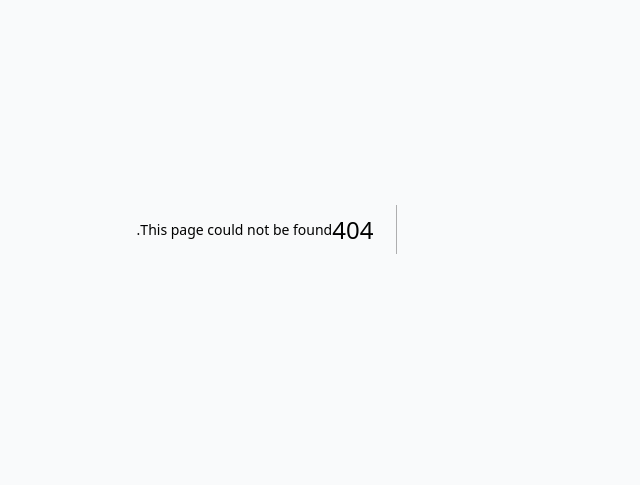
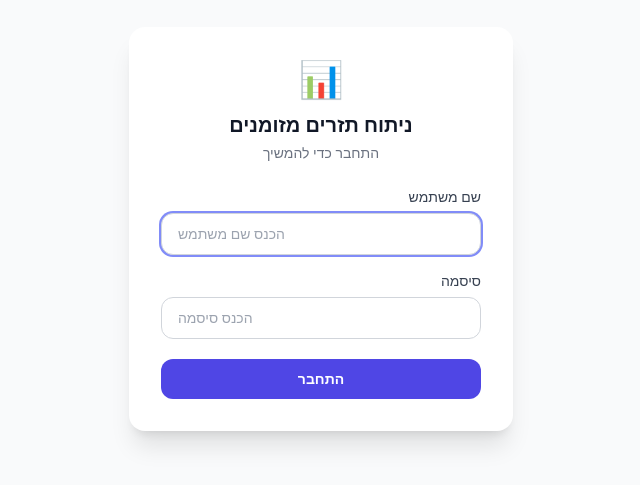
Before and after one commit to BORUCHFRIED/cashflow-analyzer, a Next.js app: page /login in a window 1280 px wide. Before the commit this address had no page. Shown: the part 171-656 px from the top of the page, without its empty margins (405-1045 px from the left). Built offline with nearby package versions, Linux system fonts and the light colour scheme.

Commit message:
add login page and auth middleware

```diff
--- /dev/null
+++ b/src/app/api/auth/login/route.ts
@@ -0,0 +1,26 @@
+import { NextRequest, NextResponse } from 'next/server';
+
+export async function POST(req: NextRequest) {
+  try {
+    const { username, password } = await req.json();
+
+    if (
+      username === process.env.APP_USERNAME &&
+      password === process.env.APP_PASSWORD
+    ) {
+      const res = NextResponse.json({ ok: true });
+      res.cookies.set('auth-token', process.env.AUTH_SECRET!, {
+        httpOnly: true,
+        secure: process.env.NODE_ENV === 'production',
+        sameSite: 'lax',
+        path: '/',
+        maxAge: 60 * 60 * 24 * 30, // 30 days
+      });
+      return res;
+    }
+
+    return NextResponse.json({ error: 'שם משתמש או סיסמה שגויים' }, { status: 401 });
+  } catch {
+    return NextResponse.json({ error: 'שגיאת שרת' }, { status: 500 });
+  }
+}
--- /dev/null
+++ b/src/app/api/auth/logout/route.ts
@@ -0,0 +1,13 @@
+import { NextResponse } from 'next/server';
+
+export async function POST() {
+  const res = NextResponse.json({ ok: true });
+  res.cookies.set('auth-token', '', {
+    httpOnly: true,
+    secure: process.env.NODE_ENV === 'production',
+    sameSite: 'lax',
+    path: '/',
+    maxAge: 0,
+  });
+  return res;
+}
--- /dev/null
+++ b/src/app/login/page.tsx
@@ -0,0 +1,91 @@
+'use client';
+import { useState, FormEvent } from 'react';
+import { useRouter } from 'next/navigation';
+
+export default function LoginPage() {
+  const [username, setUsername] = useState('');
+  const [password, setPassword] = useState('');
+  const [error, setError]       = useState('');
+  const [loading, setLoading]   = useState(false);
+  const router = useRouter();
+
+  async function handleSubmit(e: FormEvent) {
+    e.preventDefault();
+    setError('');
+    setLoading(true);
+    try {
+      const res = await fetch('/api/auth/login', {
+        method: 'POST',
+        headers: { 'Content-Type': 'application/json' },
+        body: JSON.stringify({ username, password }),
+      });
+      if (res.ok) {
+        router.push('/');
+        router.refresh();
+      } else {
+        const data = await res.json();
+        setError(data.error ?? 'שגיאת התחברות');
+      }
+    } catch {
+      setError('שגיאת חיבור לשרת');
+    } finally {
+      setLoading(false);
+    }
+  }
+
+  return (
+    <div className="min-h-screen bg-gray-50 flex items-center justify-center p-4">
+      <div className="bg-white rounded-2xl shadow-xl w-full max-w-sm p-8 flex flex-col gap-6">
+        {/* Logo / Title */}
+        <div className="text-center">
+          <div className="text-4xl mb-3">📊</div>
+          <h1 className="text-xl font-bold text-gray-900">ניתוח תזרים מזומנים</h1>
+          <p className="text-sm text-gray-500 mt-1">התחבר כדי להמשיך</p>
+        </div>
+
+        <form onSubmit={handleSubmit} className="flex flex-col gap-4">
+          <div className="flex flex-col gap-1.5">
+            <label className="text-sm font-medium text-gray-700">שם משתמש</label>
+            <input
+              type="text"
+              value={username}
+              onChange={e => setUsername(e.target.value)}
+              placeholder="הכנס שם משתמש"
+              required
+              autoFocus
+              dir="ltr"
+              className="border border-gray-300 rounded-xl px-4 py-2.5 text-sm focus:outline-none focus:ring-2 focus:ring-indigo-400"
+            />
+          </div>
+
+          <div className="flex flex-col gap-1.5">
+            <label className="text-sm font-medium text-gray-700">סיסמה</label>
+            <input
+              type="password"
+              value={password}
+              onChange={e => setPassword(e.target.value)}
+              placeholder="הכנס סיסמה"
+              required
+              dir="ltr"
+              className="border border-gray-300 rounded-xl px-4 py-2.5 text-sm focus:outline-none focus:ring-2 focus:ring-indigo-400"
+            />
+          </div>
+
+          {error && (
+            <div className="bg-rose-50 border border-rose-200 text-rose-700 text-sm rounded-xl px-4 py-2.5 text-center">
+              {error}
+            </div>
+          )}
+
+          <button
+            type="submit"
+            disabled={loading}
+            className="bg-indigo-600 text-white font-semibold rounded-xl py-2.5 text-sm hover:bg-indigo-700 disabled:opacity-50 disabled:cursor-not-allowed transition-colors mt-1"
+          >
+            {loading ? 'מתחבר...' : 'התחבר'}
+          </button>
+        </form>
+      </div>
+    </div>
+  );
+}
--- a/src/components/Dashboard.tsx
+++ b/src/components/Dashboard.tsx
@@ -1,5 +1,6 @@
 'use client';
 import { useState } from 'react';
+import { useRouter } from 'next/navigation';
 import { CURRENCY_SYMBOLS } from '@/types';
 import { currentMonth, monthLabel } from '@/lib/utils';
 import MonthSelector from './MonthSelector';
@@ -18,6 +19,13 @@ const TABS: { key: Tab; label: string }[] = [
 export default function Dashboard() {
   const [month, setMonth] = useState(currentMonth);
   const [tab, setTab] = useState<Tab>('ILS');
+  const router = useRouter();
+
+  async function handleLogout() {
+    await fetch('/api/auth/logout', { method: 'POST' });
+    router.push('/login');
+    router.refresh();
+  }
 
   return (
     <div className="min-h-screen bg-gray-50">
@@ -31,7 +39,16 @@ export default function Dashboard() {
               </h1>
               <p className="text-xs text-gray-500 mt-0.5">ניהול פיננסי רב-מטבעי</p>
             </div>
-            <MonthSelector month={month} onChange={setMonth} />
+            <div className="flex items-center gap-3">
+              <MonthSelector month={month} onChange={setMonth} />
+              <button
+                onClick={handleLogout}
+                className="px-3 py-2 text-sm text-gray-500 hover:text-rose-600 hover:bg-rose-50 rounded-lg transition-colors"
+                title="התנתק"
+              >
+                🚪 יציאה
+              </button>
+            </div>
           </div>
         </div>
       </header>
```
Also changed, not shown: src/middleware.ts (added, +24 -0 lines).
